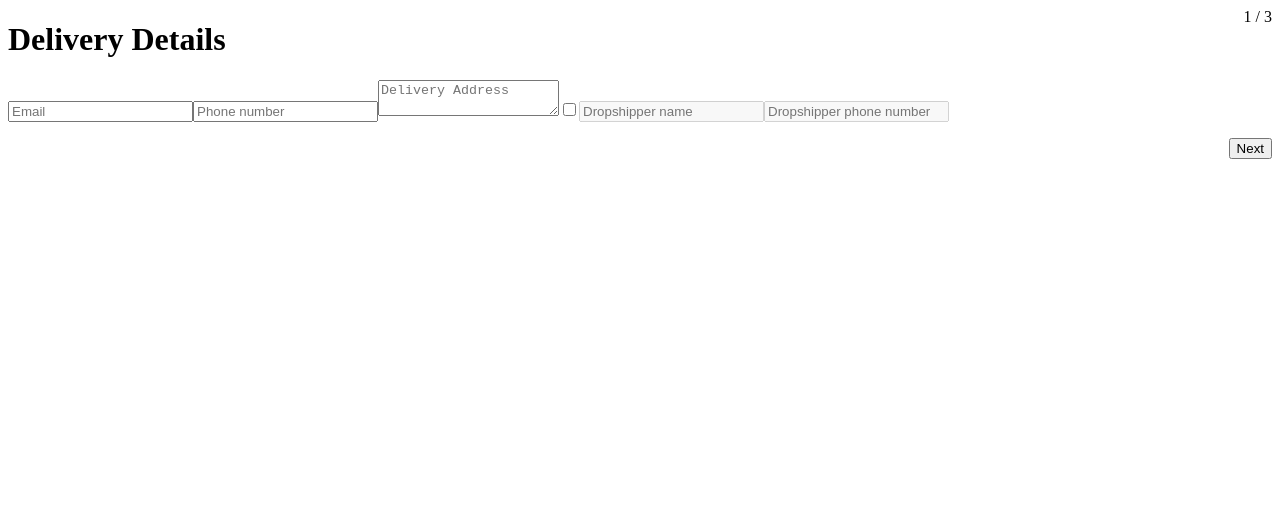
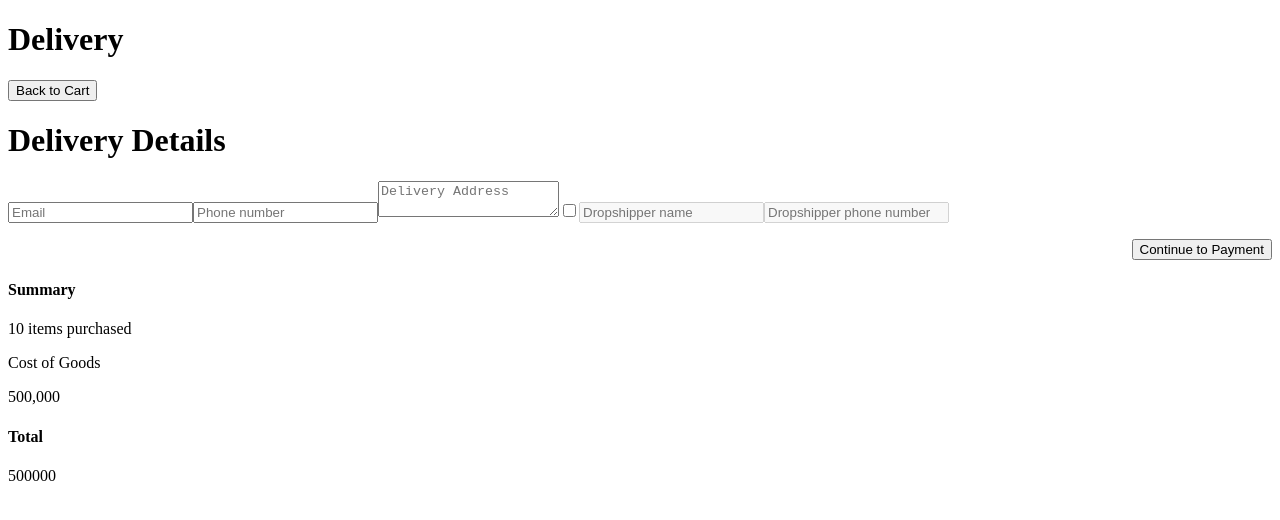
Before and after one commit to alfianahar/jakmall-test, a React (Vite) app: page / in a window 1280 px wide. Shown: the top 520 px of the page. Built offline with nearby package versions, Linux system fonts and the light colour scheme.

Commit message:
add finish semua fungsi

```diff
--- a/src/App.jsx
+++ b/src/App.jsx
@@ -1,66 +1,67 @@
 import { useEffect, useState } from 'react';
 import { useForm, FormProvider, useFormContext } from 'react-hook-form';
+import Summary from './components/Summary';
 import DeliveryDetails from './form/DeliveryDetails';
 import Shipment from './form/Shipment';
 import ThanksPage from './form/ThanksPage';
 import useMultistep from './utils/useMultistep';
 
-
-// const INITIAL_DATA = {
-//   email: "",
-//   phoneNumber: "",
-//   deliveryAdress: "",
-//   SendAsDropshipper: false,
-//   dropshipperName: "",
-//   dropshipperPhoneNumber: "",
-//   shipment: {label: "", estimation: "", price: 0},
-//   payment: ""
-// };
+const pageStep = ["Delivery", "Payment", "Finish"]
+const backPageStep = ["Cart", "Delivery"]
 
 function App() {
-  const methods = useForm();
-  const [data, setData] = useState([]);
+  const [data, setData] = useState({ goods: 500000, dropshipFee: 0, 'Send as dropshipper': false, Shipment: { label: '', estimation: '', price: 0 } });
+  const methods = useForm({
+    defaultValues: async () => {
+      const itemSaved = JSON.parse(localStorage.getItem('itemSaved'))
+      console.log(itemSaved)
+      if (itemSaved) return itemSaved
+      return { goods: 500000, dropshipFee: 0, 'Send as dropshipper': false, Shipment: { label: '', estimation: '', price: 0 } }
+    }
+  });
+  const value = methods.getValues()
+  console.log(value)
 
   const { steps, currentStepIndex, step, isFirstStep, isLastStep, back, next } =
     useMultistep([
-      <DeliveryDetails {...data} />,
+      <DeliveryDetails {...data} setData={setData} />,
       <Shipment {...data} />,
       <ThanksPage {...data} />,
-      // <AddressForm {...data} updateFields={updateFields} />,
-      // <AccountForm {...data} updateFields={updateFields} />,
     ]);
 
   const onSubmit = (data) => {
-    // data.preventDefault();
-    console.log(data);
     if (!isLastStep) return next();
-    alert('Your Account Succesfully Created');
+    methods.setValue('Page State', pageStep[currentStepIndex]);
   }
 
   const handleChange = () => {
     const value = methods.getValues()
-    console.log(data.Shipment);
-    setData(value)
-    if (data.Shipment.label === 'GO-SEND') {
-      methods.setValue('Shipment.estimation', 'today');
-      methods.setValue('Shipment.price', 15000)
-    }
-    if (data.Shipment.label === 'JNE') {
-      methods.setValue('Shipment.estimation', '2 day');
-      methods.setValue('Shipment.price', 9000)
-    }
-    if (data.Shipment.label === 'Personal Courier') {
-      methods.setValue('Shipment.estimation', '1 day');
-      methods.setValue('Shipment.price', 29000)
-    }
+    setData((prev) => {
+      return { ...prev, ...value };
+    })
+    localStorage.setItem('itemSaved', JSON.stringify(value));
+    console.log(data);
   }
+
+  // useEffect(() => {
+  //   const valueSaved = JSON.parse(localStorage.getItem('itemSaved'));
+  //   setData(valueSaved)
+  //   console.log('getitem', data);
+  // }, [])
 
   return (
     <FormProvider {...methods} >
       <form onChange={handleChange} onSubmit={methods.handleSubmit(onSubmit)}>
-        <div style={{ position: 'absolute', top: '.5rem', right: '.5rem' }}>
-          {currentStepIndex + 1} / {steps.length}
+        <div >
+          <h1>
+            {pageStep[currentStepIndex]}
+          </h1>
         </div>
+        {!isLastStep && (
+          <button type="button" onClick={back}>
+            Back to {backPageStep[currentStepIndex]}
+          </button>
+        )}
         {step}
         <div
           style={{
@@ -70,13 +71,10 @@ function App() {
             justifyContent: 'flex-end',
           }}
         >
-          {!isFirstStep && (
-            <button type="button" onClick={back}>
-              Back
-            </button>
-          )}
-          <button type="submit">{isLastStep ? 'Finish' : 'Next'}</button>
+
+          {!isLastStep && <button type="submit">{currentStepIndex !== steps.length - 2 ? 'Continue to Payment' : data.Payment ? `Pay with ${data.Payment}` : 'Pay'}</button>}
         </div>
+        <Summary {...data} />
       </form>
     </FormProvider>
   );
--- /dev/null
+++ b/src/components/Summary.jsx
@@ -0,0 +1,41 @@
+import React from 'react'
+
+const Summary = ({ goods, Shipment, dropshipFee }) => {
+    const currencyFormatter = new Intl.NumberFormat({
+        style: "currency",
+    });
+    const shipmentPrice = Shipment?.price ? Shipment.price : 0
+    const total = goods + dropshipFee + shipmentPrice
+    return (
+
+        <>
+            <h4>Summary</h4>
+            <p>10 items purchased</p>
+
+            {Shipment?.estimation &&
+                <>
+                    <h5>Delivery estimation</h5>
+                    <h4>{Shipment.estimation} by {Shipment.label}</h4>
+                </>
+            }
+            <div>
+                <p>Cost of Goods</p> <span>{currencyFormatter.format(goods)}</span>
+            </div>
+            {dropshipFee !== 0 &&
+                <div>
+                    <p>Dropship Fee</p> <span>{currencyFormatter.format(dropshipFee)}</span>
+                </div>
+            }
+            {shipmentPrice !== 0 &&
+                <div>
+                    <p>{Shipment.label} shipment</p> <span>{currencyFormatter.format(shipmentPrice)}</span>
+                </div>
+            }
+            <h4>Total</h4> <span>{total}</span>
+
+
+        </>
+    )
+}
+
+export default Summary
--- a/src/form/DeliveryDetails.jsx
+++ b/src/form/DeliveryDetails.jsx
@@ -1,8 +1,20 @@
+import { useEffect } from "react";
 import { useFormContext } from "react-hook-form";
 
-const DeliveryDetails = () => {
+const DeliveryDetails = ({ setData, Shipment }) => {
     const { register, getValues } = useFormContext();
     const dropshipperState = getValues('Send as dropshipper')
+
+    useEffect(() => {
+
+        setData((prev) => {
+            return { ...prev, dropshipFee: 0 };
+        })
+        if (dropshipperState)
+            setData((prev) => {
+                return { ...prev, dropshipFee: 5900 };
+            })
+    }, [dropshipperState])
     return (
         <div title="Delivery Details">
             <h1>Delivery Details</h1>
--- a/src/form/Shipment.jsx
+++ b/src/form/Shipment.jsx
@@ -3,33 +3,31 @@ import { useFormContext } from "react-hook-form";
 
 const Shipment = ({ Shipment }) => {
     const { register, setValue } = useFormContext();
-    console.log(Shipment)
-    // useEffect(() => {
-    //     if (Shipment.label) {
-    //         if (Shipment.label === 'GO-SEND') {
-    //             setValue('Shipment.estimation', 'today');
-    //             setValue('Shipment.price', 15000)
-    //         } else if (Shipment.label === 'JNE') {
-    //             setValue('Shipment.estimation', '2 day');
-    //             setValue('Shipment.price', 9000)
-    //         } else {
-    //             setValue('Shipment.estimation', '1 day');
-    //             setValue('Shipment.price', 29000)
-    //         }
-    //     }
-    // }, [Shipment])
+
+    if (Shipment?.label === 'GO-SEND') {
+        setValue('Shipment.estimation', 'today');
+        setValue('Shipment.price', 15000)
+    }
+    if (Shipment?.label === 'JNE') {
+        setValue('Shipment.estimation', '2 day');
+        setValue('Shipment.price', 9000)
+    }
+    if (Shipment?.label === 'Personal Courier') {
+        setValue('Shipment.estimation', '1 day');
+        setValue('Shipment.price', 29000)
+    }
 
     return (
         <div title="Shipment">
             <h1>Shipment</h1>
-            <input {...register("Shipment.label")} type="radio" value="GO-SEND" /> GO-SEND
-            <input {...register("Shipment.label")} type="radio" value="JNE" /> JNE
-            <input {...register("Shipment.label")} type="radio" value="Personal Courier" /> Personal Courier
+            <input {...register("Shipment.label", { required: true })} type="radio" value="GO-SEND" /> GO-SEND
+            <input {...register("Shipment.label", { required: true })} type="radio" value="JNE" /> JNE
+            <input {...register("Shipment.label", { required: true })} type="radio" value="Personal Courier" /> Personal Courier
 
             <h1>Payment</h1>
-            <input {...register("Payment")} type="radio" value="e-Wallet" /> e-Wallet
-            <input {...register("Payment")} type="radio" value="Bank Transfer" /> Bank Transfer
-            <input {...register("Payment")} type="radio" value="Virtual Account " /> Virtual Account
+            <input {...register("Payment", { required: true })} type="radio" value="e-Wallet" /> e-Wallet
+            <input {...register("Payment", { required: true })} type="radio" value="Bank Transfer" /> Bank Transfer
+            <input {...register("Payment", { required: true })} type="radio" value="Virtual Account " /> Virtual Account
 
         </div>
     );
--- a/src/form/ThanksPage.jsx
+++ b/src/form/ThanksPage.jsx
@@ -4,7 +4,7 @@ import { useFormContext } from "react-hook-form";
 const ThanksPage = ({ Shipment }) => {
     const [orderId, setOrderId] = useState('')
 
-    const randomString = () => {
+    const alphaNumericGenerator = () => {
         const length = 5
         const chars = '23456789ABCDEFGHJKLMNPQRSTUVWXYZ'
         let result = '';
@@ -12,7 +12,7 @@ const ThanksPage = ({ Shipment }) => {
         return setOrderId(result);
     }
     useEffect(() => {
-        randomString()
+        alphaNumericGenerator()
     }, [])
     return (
         <div title="Thank You">
```
